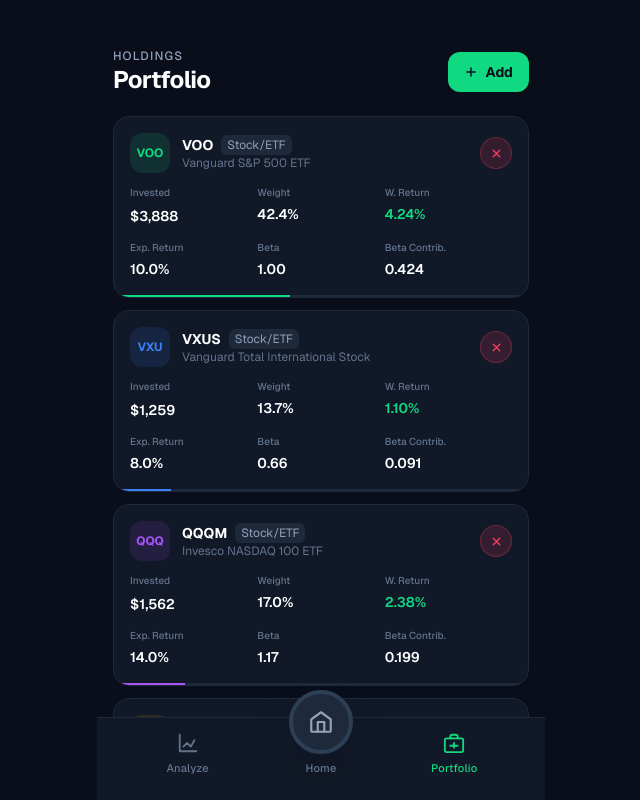
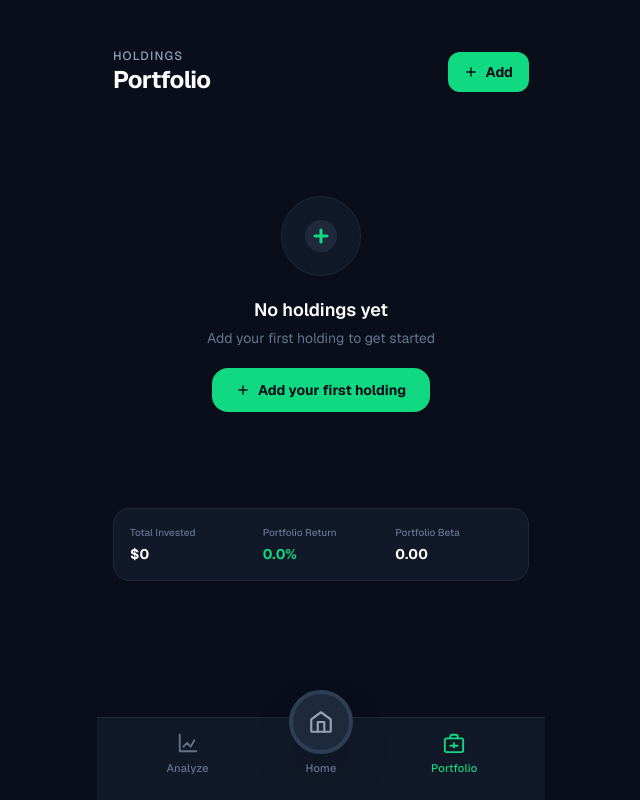
Before and after one commit to calebbradleyy4-spec/invest-quick, a Next.js app: page / in a window 1280 px wide. Both pictures are taken after a click on the button "Portfolio". Shown: the top 800 px of the page, without its empty margins (319-959 px from the left). Built offline with nearby package versions, Linux system fonts and the light colour scheme.

Commit message:
fix: remove all hardcoded default holdings, app starts empty

```diff
--- a/app/components/PortfolioTab.tsx
+++ b/app/components/PortfolioTab.tsx
@@ -297,6 +297,31 @@
         </button>
       </div>
 
+      {/* Empty state */}
+      {holdings.length === 0 && (
+        <div className="flex flex-col items-center justify-center py-20 gap-5">
+          <div className="w-20 h-20 rounded-full bg-[#111827] border border-[#1e293b] flex items-center justify-center">
+            <svg width="36" height="36" viewBox="0 0 24 24" fill="none">
+              <path d="M12 2C6.48 2 2 6.48 2 12s4.48 10 10 10 10-4.48 10-10S17.52 2 12 2z" stroke="#1e293b" strokeWidth="1.5" fill="#1e293b" />
+              <path d="M12 8v8M8 12h8" stroke="#10d982" strokeWidth="2" strokeLinecap="round" />
+            </svg>
+          </div>
+          <div className="text-center">
+            <p className="text-white text-lg font-semibold">No holdings yet</p>
+            <p className="text-slate-500 text-sm mt-1">Add your first holding to get started</p>
+          </div>
+          <button
+            onClick={() => setShowAddForm(true)}
+            className="flex items-center gap-2 bg-[#10d982] text-[#0a0e1a] font-bold text-sm px-6 py-3 rounded-2xl active:opacity-90"
+          >
+            <svg width="14" height="14" viewBox="0 0 24 24" fill="none">
+              <path d="M12 5v14M5 12h14" stroke="#0a0e1a" strokeWidth="2.5" strokeLinecap="round" />
+            </svg>
+            Add your first holding
+          </button>
+        </div>
+      )}
+
       {/* Holdings Cards */}
       <div className="space-y-3 mb-4">
         {calculated.map((c, i) => {
--- a/app/page.tsx
+++ b/app/page.tsx
@@ -7,71 +7,8 @@
 import AnalyzeTab from './components/AnalyzeTab';
 import BottomNav, { Tab } from './components/BottomNav';
 
-const DEFAULT_HOLDINGS: Holding[] = [
-  {
-    id: '1',
-    ticker: 'VOO',
-    name: 'Vanguard S&P 500 ETF',
-    type: 'Stock/ETF',
-    amountInvested: 3888,
-    expectedReturn: 0.10,
-    beta: 1.0,
-    dividendYield: 0.015,
-  },
-  {
-    id: '2',
-    ticker: 'VXUS',
-    name: 'Vanguard Total International Stock',
-    type: 'Stock/ETF',
-    amountInvested: 1259,
-    expectedReturn: 0.08,
-    beta: 0.66,
-    dividendYield: 0.03,
-  },
-  {
-    id: '3',
-    ticker: 'QQQM',
-    name: 'Invesco NASDAQ 100 ETF',
-    type: 'Stock/ETF',
-    amountInvested: 1562,
-    expectedReturn: 0.14,
-    beta: 1.17,
-    dividendYield: 0.006,
-  },
-  {
-    id: '4',
-    ticker: 'SCHD',
-    name: 'Schwab US Dividend Equity ETF',
-    type: 'Stock/ETF',
-    amountInvested: 934,
-    expectedReturn: 0.10,
-    beta: 0.62,
-    dividendYield: 0.035,
-  },
-  {
-    id: '5',
-    ticker: 'BTC',
-    name: 'Bitcoin',
-    type: 'Crypto',
-    amountInvested: 1193,
-    expectedReturn: 0.40,
-    beta: 1.85,
-    dividendYield: 0,
-  },
-  {
-    id: '6',
-    ticker: 'ETH',
-    name: 'Ethereum',
-    type: 'Crypto',
-    amountInvested: 335,
-    expectedReturn: 0.30,
-    beta: 1.70,
-    dividendYield: 0,
-  },
-];
-
 export default function App() {
-  const [holdings, setHoldings] = useState<Holding[]>(DEFAULT_HOLDINGS);
+  const [holdings, setHoldings] = useState<Holding[]>([]);
   const [activeTab, setActiveTab] = useState<Tab>('home');
 
   return (
```
